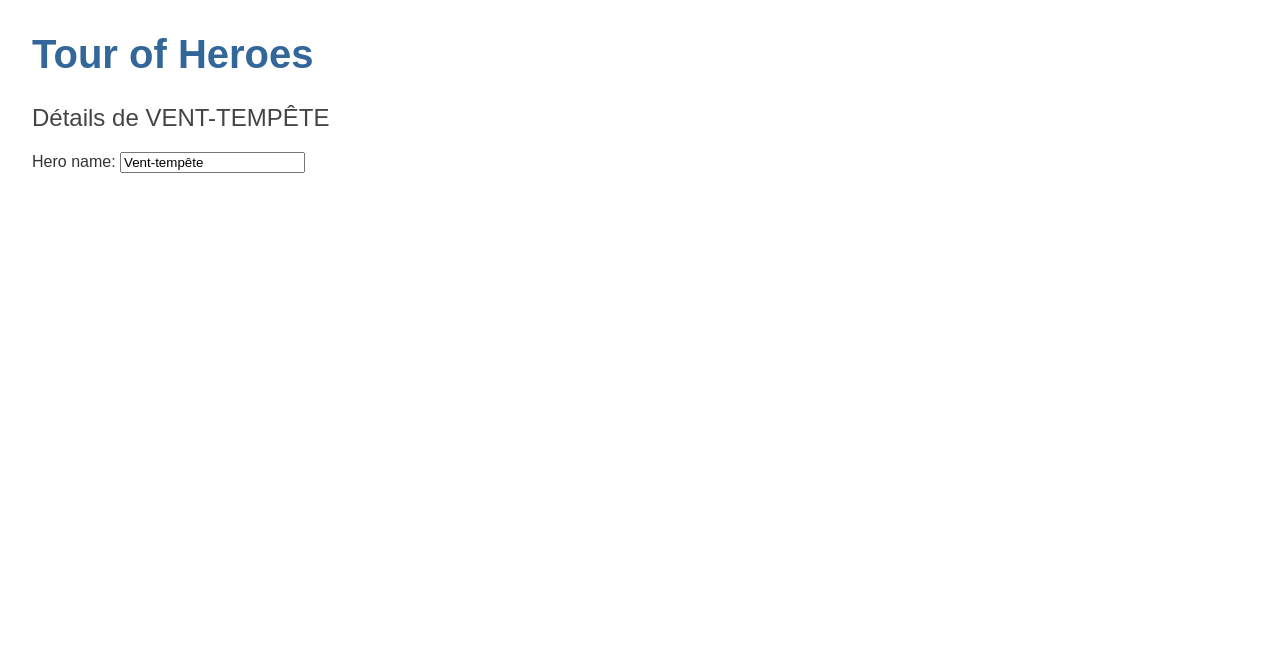
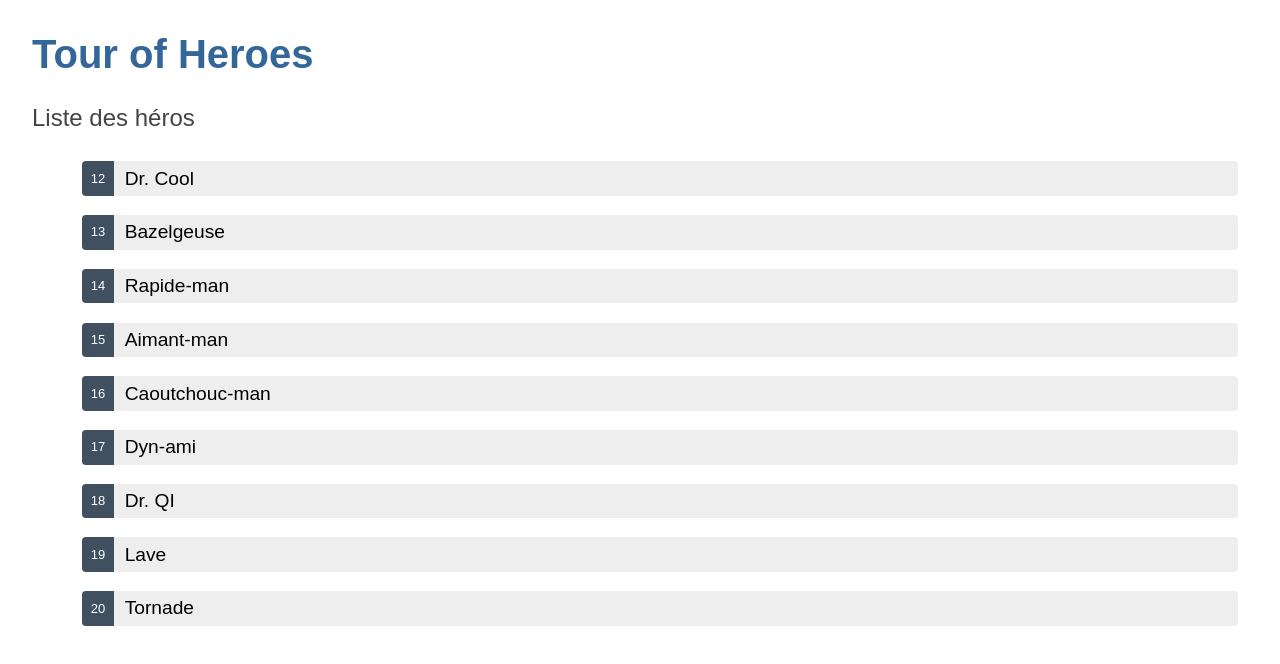
Before and after one commit to HugoMartinDone/Tour-of-Heroes, an Angular app: page / in a window 1280 px wide. Shown: the top 664 px of the page. Built offline with nearby package versions, Linux system fonts and the light colour scheme.

Commit message:
feat: heroes list with details

```diff
--- a/src/app/heroes/heroes.component.css
+++ b/src/app/heroes/heroes.component.css
@@ -0,0 +1,66 @@
+/* HeroesComponent's private CSS styles */
+body{
+  margin: 0 0 2em 0;
+  list-style-type: none;
+  padding: 0;
+  width: 15em;
+}
+
+li {
+  display: flex;
+}
+
+button {
+  flex: 1;
+  cursor: pointer;
+  position: relative;
+  left: 0;
+  background-color: #EEE;
+  margin: .5em;
+  padding: 0;
+  border-radius: 4px;
+  display: flex;
+  align-items: stretch;
+  height: 1.8em;
+}
+
+button:hover {
+  color: #2c3a41;
+  background-color: #e6e6e6;
+  left: .1em;
+}
+
+button:active {
+  background-color: #525252;
+  color: #fafafa;
+}
+
+button.selected {
+  background-color: black;
+  color: white;
+}
+
+button.selected:hover {
+  background-color: #505050;
+  color: white;
+}
+
+button.selected:active {
+  background-color: black;
+  color: white;
+}
+
+.badge {
+  display: inline-block;
+  font-size: small;
+  color: white;
+  padding: 0.8em 0.7em 0 0.7em;
+  background-color: #405061;
+  line-height: 1em;
+  margin-right: .8em;
+  border-radius: 4px 0 0 4px;
+}
+
+.name {
+  align-self: center;
+}
--- a/src/app/heroes/heroes.component.html
+++ b/src/app/heroes/heroes.component.html
@@ -1,5 +1,18 @@
-<h2>Détails de {{hero.name | uppercase}}</h2>
-<div>
-  <label for="name">Hero name: </label>
-  <input id="name" [(ngModel)]="hero.name" placeholder="name">
+<h2>Liste des héros</h2>
+<ul>
+    <li *ngFor="let hero of heroes">
+        <button [class.selected]="hero === selectedHero" type="button" (click)="onSelect(hero)">
+        <span class="badge">{{hero.id}}</span>
+        <span class="name">{{hero.name}}</span>
+        </button>
+    </li>
+</ul>
+
+<div *ngIf="selectedHero">
+  <h2>Détails de {{selectedHero.name | uppercase}}</h2>
+  <div>id: {{selectedHero.id}}</div>
+  <div>
+    <label for="hero-name">Hero name: </label>
+    <input id="hero-name" [(ngModel)]="selectedHero.name" placeholder="name">
+  </div>
 </div>
--- a/src/app/heroes/heroes.component.ts
+++ b/src/app/heroes/heroes.component.ts
@@ -1,6 +1,8 @@
+import { Component } from '@angular/core';
 import { CommonModule } from '@angular/common';
-import { Component } from '@angular/core';
 import { FormsModule } from '@angular/forms';
+
+import { HEROES } from "../mock-heroes";
 import { Hero } from "../hero";
 
 @Component({
@@ -10,8 +12,11 @@ import { Hero } from "../hero";
   styleUrl: './heroes.component.css'
 })
 export class HeroesComponent {
-    hero: Hero = {
-        id: 1,
-        name: "Vent-tempête"
-    };
+    heroes: Hero[] = HEROES;
+    selectedHero?: Hero;
+
+    onSelect(hero: Hero): void{
+        this.selectedHero = hero;
+        console.log(hero);
+    }
 }
--- /dev/null
+++ b/src/app/mock-heroes.ts
@@ -0,0 +1,13 @@
+import { Hero } from './hero';
+
+export const HEROES: Hero[] = [
+  { id: 12, name: 'Dr. Cool' },
+  { id: 13, name: 'Bazelgeuse' },
+  { id: 14, name: 'Rapide-man' },
+  { id: 15, name: 'Aimant-man' },
+  { id: 16, name: 'Caoutchouc-man' },
+  { id: 17, name: 'Dyn-ami' },
+  { id: 18, name: 'Dr. QI' },
+  { id: 19, name: 'Lave' },
+  { id: 20, name: 'Tornade' }
+];
```
